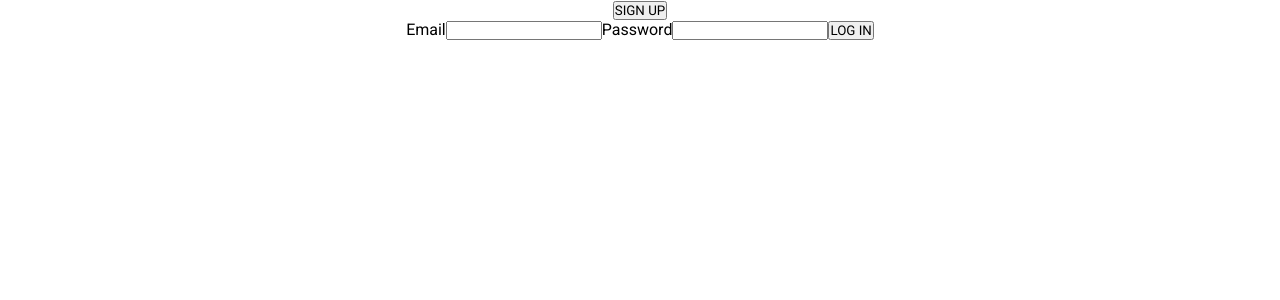
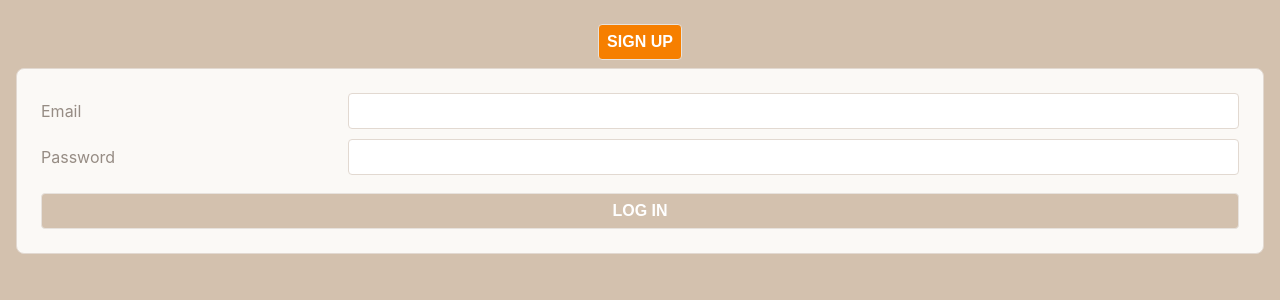
Before and after one commit to m3lfrancisco/Capstone-Project, a React (Create React App) app: page / in a window 1280 px wide. Shown: the top 300 px of the page. Built offline with nearby package versions, Linux system fonts and the light colour scheme.

Commit message:
change app title in index.html

```diff
--- a/public/index.html
+++ b/public/index.html
@@ -28,7 +28,7 @@
       work correctly both with client-side routing and a non-root public URL.
       Learn how to configure a non-root public URL by running `npm run build`.
     -->
-    <title>SEI CAFE</title>
+    <title>VINTAGE VINTNER</title>
   </head>
   <body>
     <noscript>You need to enable JavaScript to run this app.</noscript>
--- a/src/index.css
+++ b/src/index.css
@@ -1,11 +1,4 @@
-* {
-  margin: 0;
-  padding: 0;
-  box-sizing: border-box;
-  font-family: "Roboto";
-}
-
-/* body {
+body {
   margin: 0;
   font-family: -apple-system, BlinkMacSystemFont, 'Segoe UI', 'Roboto', 'Oxygen',
     'Ubuntu', 'Cantarell', 'Fira Sans', 'Droid Sans', 'Helvetica Neue',
@@ -17,10 +10,10 @@
 code {
   font-family: source-code-pro, Menlo, Monaco, Consolas, 'Courier New',
     monospace;
-} */
+}
 
 /* CSS Custom Properties */
-/* :root {
+:root {
   --white: #FFFFFF;
   --tan-1: #FBF9F6;
   --tan-2: #E7E2DD;
@@ -129,10 +122,9 @@ input {
   font-size: 2vmin;
   border: .1vmin solid var(--tan-3);
   border-radius: .5vmin;
-  color: var(--text-dark); */
-  /* background-image: none !important;  */
-  /* prevent lastpass */
-  /* outline: none;
+  color: var(--text-dark);
+  background-image: none !important; /* prevent lastpass */
+  outline: none;
 }
 
 input:focus {
@@ -172,4 +164,4 @@ button:disabled, form:invalid button[type="submit"] {
 button[type="submit"] {
   grid-column: span 2;
   margin: 1vmin 0 0;
-} */
+}
```
